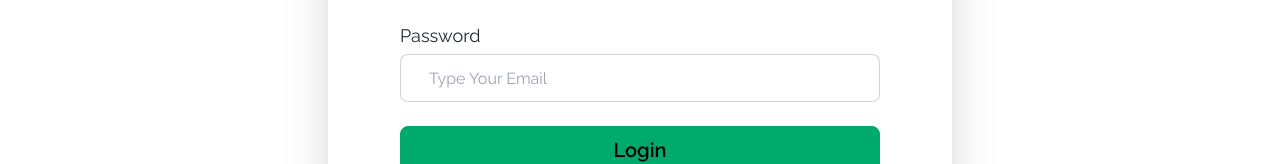
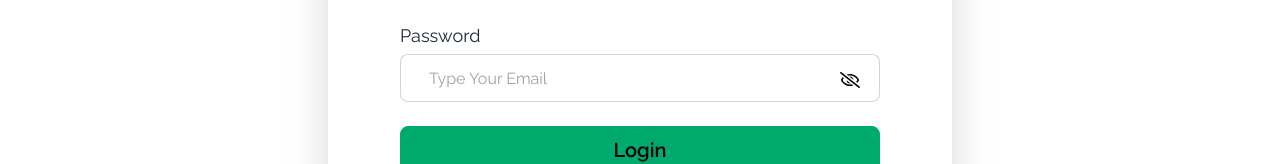
Before and after one commit to rakibgithub21/Asia_Explorer-client_site, a React (Vite) app: page /login in a window 1280 px wide. Shown: the part 326-490 px from the top of the page. Built offline with nearby package versions, Linux system fonts and the light colour scheme; no server answers.

Commit message:
add a password show icon and functionality login and registration page

```diff
--- a/package.json
+++ b/package.json
@@ -16,6 +16,7 @@
     "react": "^18.2.0",
     "react-dom": "^18.2.0",
     "react-hook-form": "^7.51.3",
+    "react-icons": "^5.1.0",
     "react-router-dom": "^6.23.0",
     "react-simple-typewriter": "^5.0.1",
     "sort-by": "^1.2.0"
--- a/src/components/Navbar.jsx
+++ b/src/components/Navbar.jsx
@@ -76,10 +76,10 @@ const Navbar = () => {
                     </label>
                     {
                         user ? <>
-                            <div className="dropdown  dropdown-end">
+                            <div  className="dropdown  dropdown-end">
                                 <div tabIndex={0} role="button" className="btn btn-ghost btn-circle avatar">
                                     <div className="w-10 rounded-full">
-                                        <img alt="Tailwind CSS Navbar component" src={user?.photoURL} />
+                                        <img title={user?.displayName ? user.displayName : 'Unknown'} alt="Tailwind CSS Navbar component" src={user?.photoURL} />
                                     </div>
                                 </div>
                                 <ul tabIndex={0} className="menu menu-sm dropdown-content mt-2 z-[1] p-2 shadow bg-base-100 rounded-box w-52">
--- a/src/pages/Login.jsx
+++ b/src/pages/Login.jsx
@@ -3,6 +3,7 @@ import { useContext, useState } from 'react';
 import { useForm } from 'react-hook-form';
 import { Link, useNavigate } from 'react-router-dom';
 import { AuthContext } from '../context/AuthContextComponent';
+import { FaRegEye, FaRegEyeSlash } from 'react-icons/fa';
 
 
 // import logo from '../assets/images.png'
@@ -10,6 +11,11 @@ import { AuthContext } from '../context/AuthContextComponent';
 const Login = () => {
     const { signInUser, setLoading, googleLogin, githubLogin } = useContext(AuthContext)
     const [error, setError] = useState('')
+
+    const [showPassword, setShowPassword] = useState(false)
+    const handlePassword = () => {
+        setShowPassword(!showPassword)
+    }
 
     // const location = useLocation();
 
@@ -29,6 +35,7 @@ const Login = () => {
                 // toast.success('Login SuccessFully')
                 // navigate(from)
                 // navigate(location?.state ? location.state : '/')
+
             })
             .catch(error => {
                 setLoading(false)
@@ -52,13 +59,13 @@ const Login = () => {
                     </div>
                     <div className="space-y-1  text-lg relative">
                         <label htmlFor="password" className="block dark:text-gray-600">Password</label>
-                        <input {...register("password", { required: true })} type="password" id="password" placeholder="Type Your Email" className="pl-7 input input-bordered w-full" />
+                        <input {...register("password", { required: true })} type={showPassword ? "text" : "password"} id="password" placeholder="Type Your Email" className="pl-7 input input-bordered w-full" />
                         {errors.password && <span className="text-red-500">This field is required</span>}
-                        {/* <p onClick={handlePassword} className="absolute top-11 right-5">
+                        <p onClick={handlePassword} className="absolute top-11 right-5">
                             {
-                                showPassword ? <FaRegEye className="text-xl" /> : <FaRegEyeSlash className="text-xl" />
+                                showPassword ? <FaRegEye className="text-xl text-black" /> : <FaRegEyeSlash className="text-black text-xl" />
                             }
-                        </p> */}
+                        </p>
 
 
                     </div>
--- a/src/pages/Register.jsx
+++ b/src/pages/Register.jsx
@@ -2,6 +2,7 @@ import { useContext, useState } from "react";
 import { useForm } from "react-hook-form";
 import { Link, useNavigate } from "react-router-dom";
 import { AuthContext } from "../context/AuthContextComponent";
+import { FaRegEye, FaRegEyeSlash } from "react-icons/fa";
 
 
 const Register = () => {
@@ -13,6 +14,12 @@ const Register = () => {
 
         formState: { errors },
     } = useForm()
+
+    const [showPassword, setShowPassword] = useState(false)
+    const handlePassword = () => {
+        setShowPassword(!showPassword)
+    }
+
     const navigate = useNavigate()
 
     const onSubmit = (data) => {
@@ -77,7 +84,12 @@ const Register = () => {
                             lowercase: value => /[a-z]/.test(value)
                         }
                     })}
-                        type="password" placeholder="Type Your Password" className="input focus:ring-2 focus:ring-green-600 focus:bg-slate-200 focus:text-black ring-1 ring-black input-bordered w-full" />
+                        type={showPassword ? "text" : "password"} placeholder="Type Your Password" className="input focus:ring-2 focus:ring-green-600 focus:bg-slate-200  focus:text-black ring-1 ring-black input-bordered w-full" />
+                    <p onClick={handlePassword} className="absolute top-11 right-5">
+                        {
+                            showPassword ? <FaRegEye className="text-xl text-black" /> : <FaRegEyeSlash className="text-xl text-black" />
+                        }
+                    </p>
                     {errors.name && <span className="text-red-500">This field is required</span>}
                     {errors.password && errors.password.type === "minLength" && (
                         <p className="text-red-500">Password must be at least 6 characters long</p>
```
Also changed, not shown: 1 other file (tests, documents, lock files or other folders).
